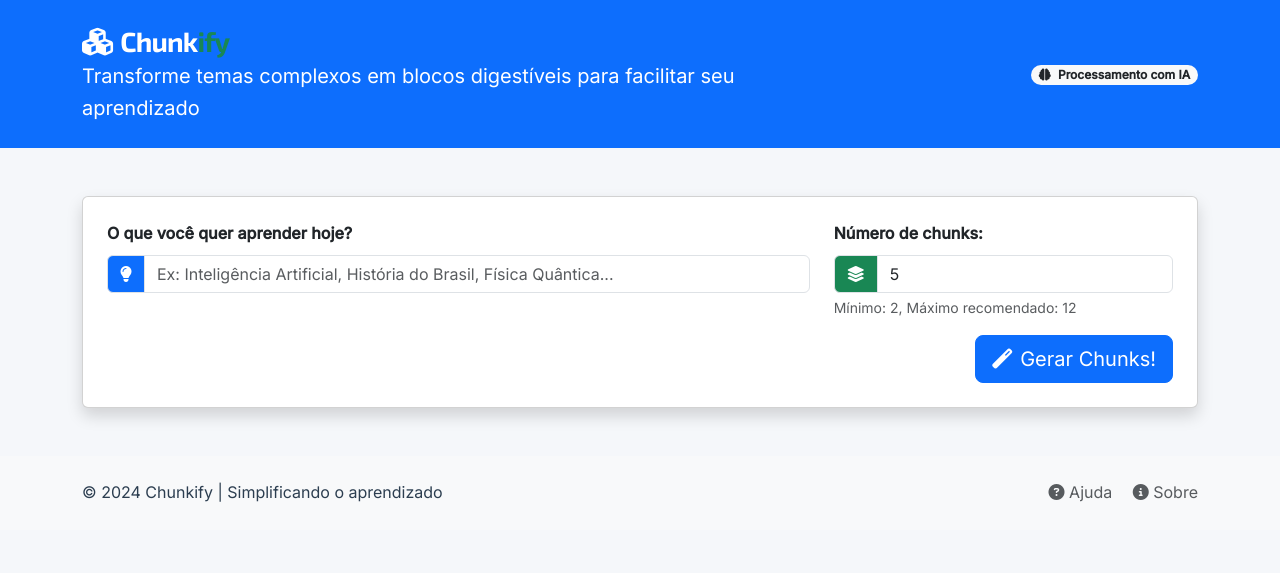
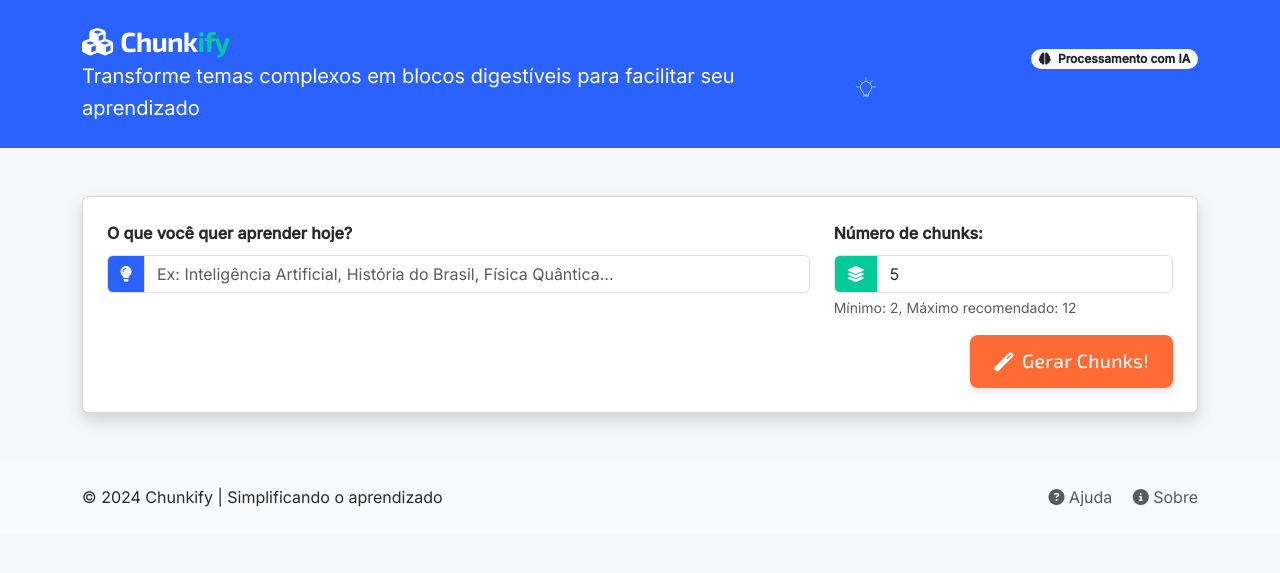
Before and after one commit to jerbss/chunker, a Django app: template templates/index.html in a window 1280 px wide. Shown: the top 573 px of the page. Run offline with Django 5.2, Linux system fonts and the light colour scheme; the template is opened without the code that fills it, so the values that code supplies are empty.

Commit message:
Implement theme toggle functionality with light/dark mode support; update CSS variables and styles accordingly

```diff
--- a/static/css/index.css
+++ b/static/css/index.css
@@ -1,20 +1,6 @@
 /* ========== Variáveis e estilos base ========== */
 :root {
-    --primary-color: #3498db;
-    --primary-dark: #2980b9;
-    --secondary-color: #27ae60;
-    --accent-color: #f39c12;
-    --purple-color: #8e44ad;
-    --text-color: #2c3e50;
-    --light-bg: #f5f7fa;
-    --card-bg: #ffffff;
-    --danger: #e74c3c;
-    --warning: #f39c12;
-    --shadow: 0 4px 15px rgba(0,0,0,0.1);
-    --hover-shadow: 0 8px 25px rgba(0,0,0,0.15);
-    --border-radius: 8px;
-    --transition-speed: 0.3s;
-
+    /* Removendo as variáveis duplicadas, agora estão em theme-toggle.css */
     /* Sistema de tipos baseado no espaçamento de 4px */
     --type-scale: 1.2;
     --text-base: 1rem; /* 16px */
@@ -25,6 +11,8 @@
     --text-md: calc(var(--text-sm) * var(--type-scale));
     --text-lg: calc(var(--text-md) * var(--type-scale));
     --text-xl: calc(var(--text-lg) * var(--type-scale));
+    --border-radius: 8px;
+    --transition-speed: 0.3s;
 }
 
 body {
@@ -95,7 +83,7 @@ code, pre {
 
 /* ========== Formulário e Botões ========== */
 .form-container {
-    background-color: white;
+    background-color: var(--card-bg);
     padding: 30px;
     border-radius: var(--border-radius);
     box-shadow: var(--shadow);
@@ -118,12 +106,12 @@ code, pre {
 
 .form-container .form-control:focus {
     border-color: var(--primary-color);
-    box-shadow: 0 0 0 0.25rem rgba(52, 152, 219, 0.25);
+    box-shadow: 0 0 0 0.25rem rgba(41, 98, 255, 0.25);
 }
 
-/* Botão de Chunk personalizado */
+/* Botão de Chunk personalizado - usar cor de acento */
 .chunk-button {
-    background-color: var(--primary-color);
+    background-color: var(--accent-color);
     color: white !important;
     border: none;
     padding: 12px 24px;
@@ -139,7 +127,7 @@ code, pre {
 }
 
 .chunk-button:hover {
-    background-color: var(--primary-dark);
+    background-color: #E85A20; /* Versão mais escura do acento */
     color: white;
     transform: translateY(-2px);
     box-shadow: 0 6px 12px rgba(0,0,0,0.15);
@@ -292,14 +280,15 @@ code, pre {
 }
 
 .toc .card-header {
-    background-color: #f8f9fa;
-    border-bottom: 2px solid var(--primary-color);
+    background-color: var(--primary-color);
+    color: white;
+    border-bottom: 2px solid var(--primary-dark);
 }
 
 .toc-title {
     font-family: 'Exo 2', sans-serif;
     font-weight: bold;
-    color: var(--primary-color);
+    color: white;
 }
 
 .toc a {
@@ -471,3 +460,54 @@ code, pre {
     font-weight: 600;
     line-height: 1.3;
 }
+
+/* ========== Modificações para componentes Bootstrap ========== */
+.bg-primary {
+    background-color: var(--primary-color) !important;
+}
+
+.text-primary {
+    color: var(--primary-color) !important;
+}
+
+.bg-success {
+    background-color: var(--secondary-color) !important;
+}
+
+.text-success {
+    color: var(--secondary-color) !important;
+}
+
+.btn-primary {
+    background-color: var(--primary-color);
+    border-color: var(--primary-color);
+}
+
+.btn-primary:hover {
+    background-color: var(--primary-dark);
+    border-color: var(--primary-dark);
+}
+
+.btn-success {
+    background-color: var(--secondary-color);
+    border-color: var(--secondary-color);
+}
+
+.badge.bg-warning {
+    background-color: var(--accent-color) !important;
+}
+
+/* ========== Cards específicos ========== */
+.card-header.bg-primary {
+    background-color: var(--primary-color) !important;
+}
+
+.card-header.bg-success {
+    background-color: var(--secondary-color) !important;
+}
+
+/* Refletir as cores no modo escuro para os cards */
+.card {
+    background-color: var(--card-bg);
+    color: var(--text-color);
+}
--- /dev/null
+++ b/static/css/theme-toggle.css
@@ -0,0 +1,147 @@
+/* Definição de temas (claro e escuro) */
+:root, html.light-theme {
+    --primary-color: #2962FF;       /* Azul Primário - 60% */
+    --primary-dark: #1E4FCC;        /* Versão mais escura do azul primário */
+    --secondary-color: #00CC99;     /* Verde Secundário - 30% */
+    --accent-color: #FF6B35;        /* Laranja de Ação - 10% */
+    --text-color: #2A2A2A;          /* Cinza Escuro para textos */
+    --light-bg: #F5F7FA;            /* Cinza Claro para fundos */
+    --card-bg: #FFFFFF;             /* Branco para cards */
+    --warning: #FF6B35;             /* Usando o laranja de acento para avisos */
+    --danger: #FF3A30;              /* Vermelho para erros */
+    --shadow: 0 4px 15px rgba(0,0,0,0.1);
+    --hover-shadow: 0 8px 25px rgba(0,0,0,0.15);
+}
+
+html.dark-theme {
+    --primary-color: #2962FF;       /* Azul Primário mantido - 60% */
+    --primary-dark: #1E4FCC;        /* Versão mais escura do azul */
+    --secondary-color: #00B386;     /* Verde Escuro - 30% */
+    --accent-color: #FF5A1F;        /* Laranja Escuro - 10% */
+    --text-color: #F5F7FA;          /* Cinza Claro para textos no tema escuro */
+    --light-bg: #1E1E1E;            /* Preto Suave para fundo */
+    --card-bg: #2A2A2A;             /* Cinza Escuro para cards */
+    --warning: #FF5A1F;             /* Usando o laranja escuro para avisos */
+    --danger: #FF3A30;              /* Vermelho para erros */
+    --shadow: 0 4px 15px rgba(0,0,0,0.25);
+    --hover-shadow: 0 8px 25px rgba(0,0,0,0.35);
+}
+
+/* Estilos adicionais para tema escuro */
+html.dark-theme body {
+    background-color: var(--light-bg);
+    color: var(--text-color);
+}
+
+html.dark-theme .card,
+html.dark-theme .form-container {
+    background-color: var(--card-bg);
+}
+
+html.dark-theme .card-body,
+html.dark-theme .card-footer {
+    color: var(--text-color);
+}
+
+html.dark-theme .bg-light {
+    background-color: #2A2A2A !important;
+}
+
+html.dark-theme .text-muted {
+    color: #9E9E9E !important;
+}
+
+html.dark-theme .bg-primary {
+    background-color: var(--primary-color) !important;
+}
+
+html.dark-theme .bg-success {
+    background-color: var(--secondary-color) !important;
+}
+
+html.dark-theme .text-dark {
+    color: var(--text-color) !important;
+}
+
+/* Inputs no tema escuro */
+html.dark-theme .form-control,
+html.dark-theme input[type="text"],
+html.dark-theme input[type="number"] {
+    background-color: #333333;
+    color: var(--text-color);
+    border-color: #444444;
+}
+
+html.dark-theme .form-control:focus {
+    background-color: #3a3a3a;
+    color: var(--text-color);
+    border-color: var(--primary-color);
+    box-shadow: 0 0 0 0.25rem rgba(41, 98, 255, 0.25);
+}
+
+html.dark-theme .input-group-text {
+    background-color: var(--primary-color);
+    border-color: #444444;
+}
+
+/* Placeholder no tema escuro */
+html.dark-theme .form-control::placeholder {
+    color: #999999;
+}
+
+/* Estilo do botão de alternar tema */
+.theme-toggle {
+    background: none;
+    border: none;
+    color: white;
+    cursor: pointer;
+    padding: 6px;
+    border-radius: 50%;
+    width: 32px;
+    height: 32px;
+    display: flex;
+    align-items: center;
+    justify-content: center;
+    transition: background-color 0.3s, transform 0.3s;
+}
+
+.theme-toggle:hover {
+    background-color: rgba(255, 255, 255, 0.2);
+    transform: scale(1.1);
+}
+
+.theme-toggle:active {
+    transform: scale(0.9);
+}
+
+.theme-toggle__lightbulb {
+    width: 24px;
+    height: 24px;
+}
+
+/* Animações para os raios da lâmpada */
+.theme-toggle__lightbulb__rays {
+    opacity: 1;
+    transition: opacity 0.3s ease;
+}
+
+html.dark-theme .theme-toggle__lightbulb__rays {
+    opacity: 0;
+}
+
+.theme-toggle__lightbulb__coil {
+    stroke-dasharray: 1;
+    stroke-dashoffset: 1;
+    transition: stroke-dashoffset 0.3s ease;
+}
+
+html.dark-theme .theme-toggle__lightbulb__coil {
+    stroke-dashoffset: 0;
+}
+
+/* Responsividade */
+@media (max-width: 767px) {
+    .theme-toggle {
+        margin-top: 10px;
+    }
+}
--- /dev/null
+++ b/static/js/theme-toggle.js
@@ -0,0 +1,47 @@
+/**
+ * Controla a funcionalidade do botão de alternância de tema claro/escuro
+ */
+document.addEventListener('DOMContentLoaded', () => {
+    const themeToggleBtn = document.querySelector('.theme-toggle');
+    const htmlElement = document.documentElement;
+
+    // Verifica se há preferência salva no localStorage
+    const savedTheme = localStorage.getItem('theme');
+
+    // Verifica se o sistema tem preferência por tema escuro
+    const prefersDarkScheme = window.matchMedia('(prefers-color-scheme: dark)');
+
+    // Define o tema inicial baseado na preferência salva ou no sistema
+    if (savedTheme === 'dark' || (!savedTheme && prefersDarkScheme.matches)) {
+        htmlElement.classList.add('dark-theme');
+        htmlElement.classList.remove('light-theme');
+    } else {
+        htmlElement.classList.add('light-theme');
+        htmlElement.classList.remove('dark-theme');
+    }
+
+    // Adiciona evento de clique ao botão
+    if (themeToggleBtn) {
+        themeToggleBtn.addEventListener('click', () => {
+            // Alterna entre os temas
+            if (htmlElement.classList.contains('dark-theme')) {
+                htmlElement.classList.replace('dark-theme', 'light-theme');
+                localStorage.setItem('theme', 'light');
+            } else {
+                htmlElement.classList.replace('light-theme', 'dark-theme');
+                localStorage.setItem('theme', 'dark');
+            }
+        });
+    }
+
+    // Monitora mudanças na preferência do sistema
+    prefersDarkScheme.addEventListener('change', (e) => {
+        if (!localStorage.getItem('theme')) {
+            if (e.matches) {
+                htmlElement.classList.replace('light-theme', 'dark-theme');
+            } else {
+                htmlElement.classList.replace('dark-theme', 'light-theme');
+            }
+        }
+    });
+});
--- a/templates/index.html
+++ b/templates/index.html
@@ -1,5 +1,5 @@
 <!DOCTYPE html>
-<html lang="pt-br">
+<html lang="pt-br" class="light-theme">
 <head>
     <title>Chunkify | Divide & Aprenda</title>
     {% load static %}
@@ -17,6 +17,7 @@
     <link rel="stylesheet" href="https://cdnjs.cloudflare.com/ajax/libs/font-awesome/6.4.0/css/all.min.css">
     <!-- Custom CSS -->
     <link rel="stylesheet" href="{% static 'css/index.css' %}">
+    <link rel="stylesheet" href="{% static 'css/theme-toggle.css' %}">
 </head>
 <body>
     <header class="bg-primary text-white py-4 mb-5">
@@ -37,6 +38,47 @@
                         <i class="fas fa-exchange-alt me-1"></i> Usando Fallback
                     </span>
                     {% endif %}
+
+                    <button
+                      class="theme-toggle ms-2"
+                      type="button"
+                      title="Alternar tema"
+                      aria-label="Alternar tema"
+                    >
+                      <svg
+                        xmlns="http://www.w3.org/2000/svg"
+                        aria-hidden="true"
+                        width="1em"
+                        height="1em"
+                        class="theme-toggle__lightbulb"
+                        stroke-width="0.7"
+                        stroke="currentColor"
+                        fill="currentColor"
+                        stroke-linecap="round"
+                        viewBox="0 0 32 32"
+                      >
+                        <path
+                          stroke-width="0"
+                          d="M9.4 9.9c1.8-1.8 4.1-2.7 6.6-2.7 5.1 0 9.3 4.2 9.3 9.3 0 2.3-.8 4.4-2.3 6.1-.7.8-2 2.8-2.5 4.4 0 .2-.2.4-.5.4-.2 0-.4-.2-.4-.5v-.1c.5-1.8 2-3.9 2.7-4.8 1.4-1.5 2.1-3.5 2.1-5.6 0-4.7-3.7-8.5-8.4-8.5-2.3 0-4.4.9-5.9 2.5-1.6 1.6-2.5 3.7-2.5 6 0 2.1.7 4 2.1 5.6.8.9 2.2 2.9 2.7 4.9 0 .2-.1.5-.4.5h-.1c-.2 0-.4-.1-.4-.4-.5-1.7-1.8-3.7-2.5-4.5-1.5-1.7-2.3-3.9-2.3-6.1 0-2.3 1-4.7 2.7-6.5z"
+                        />
+                        <path d="M19.8 28.3h-7.6" />
+                        <path d="M19.8 29.5h-7.6" />
+                        <path d="M19.8 30.7h-7.6" />
+                        <path
+                          pathLength="1"
+                          class="theme-toggle__lightbulb__coil"
+                          fill="none"
+                          d="M14.6 27.1c0-3.4 0-6.8-.1-10.2-.2-1-1.1-1.7-2-1.7-1.2-.1-2.3 1-2.2 2.3.1 1 .9 1.9 2.1 2h7.2c1.1-.1 2-1 2.1-2 .1-1.2-1-2.3-2.2-2.3-.9 0-1.7.7-2 1.7 0 3.4 0 6.8-.1 10.2"
+                        />
+                        <g class="theme-toggle__lightbulb__rays">
+                          <path pathLength="1" d="M16 6.4V1.3" />
+                          <path pathLength="1" d="M26.3 15.8h5.1" />
+                          <path pathLength="1" d="m22.6 9 3.7-3.6" />
+                          <path pathLength="1" d="M9.4 9 5.7 5.4" />
+                          <path pathLength="1" d="M5.7 15.8H.6" />
+                        </g>
+                      </svg>
+                    </button>
                 </div>
             </div>
         </div>
@@ -77,7 +119,7 @@
                             </div>
                         </div>
                         <div class="d-grid gap-2 d-md-flex justify-content-md-end">
-                            <button type="submit" class="btn btn-primary btn-lg">
+                            <button type="submit" class="btn chunk-button btn-lg">
                                 <i class="fas fa-magic me-2"></i>Gerar Chunks!
                             </button>
                         </div>
@@ -172,6 +214,9 @@
     <!-- Bootstrap JS Bundle with Popper -->
     <script src="https://cdn.jsdelivr.net/npm/bootstrap@5.3.2/dist/js/bootstrap.bundle.min.js"></script>
 
+    <!-- Theme Toggle JS -->
+    <script src="{% static 'js/theme-toggle.js' %}"></script>
+
     {% if html_result %}
     <!-- Masonry para layout de grade dinâmica -->
     <script src="https://cdn.jsdelivr.net/npm/masonry-layout@4.2.2/dist/masonry.pkgd.min.js"></script>
```
